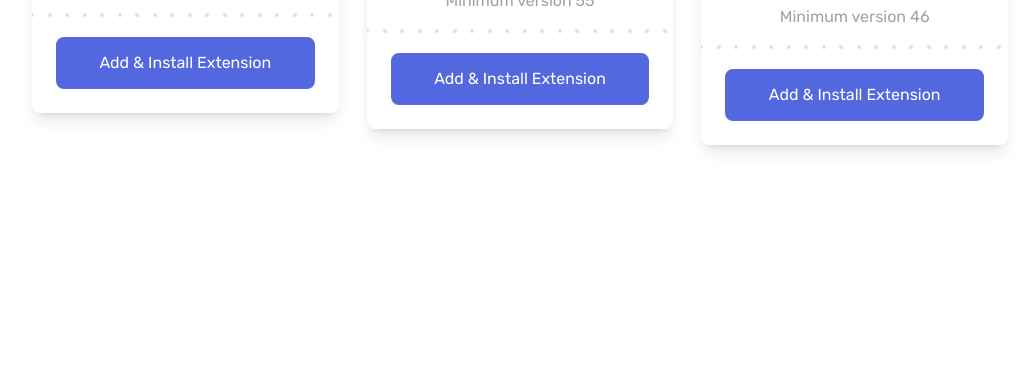
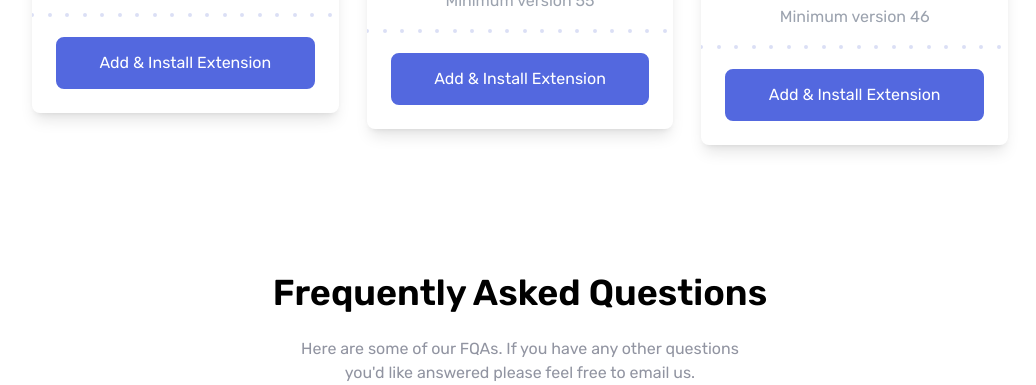
Before and after one commit to Soulbolt/bookmark, a website: page index.html in a window 1280 px wide. Shown: the part 2021-2406 px from the top of the page, without its empty margins (120-1156 px from the left). Before the commit the page ends 2294 px from the top, so only its background shows below. Drawn offline with Linux system fonts and the light colour scheme; files whose address does not match are found by name.

Commit message:
Add faq heading container. H2 title and paragraph description.

```diff
--- a/index.html
+++ b/index.html
@@ -331,5 +331,18 @@
         </div>
       </div>
     </section>
+
+    <!-- FAQ Heading -->
+    <section id="faq">
+      <div class="container mx-auto">
+        <h2 class="mb-6 text-3xl font-semibold text-center md:text-4xl">
+          Frequently Asked Questions
+        </h2>
+        <p class="max-w-lg px-6 mx-auto text-center text-grayishBlue">
+          Here are some of our FQAs. If you have any other questions you'd like
+          answered please feel free to email us.
+        </p>
+      </div>
+    </section>
   </body>
 </html>
```
